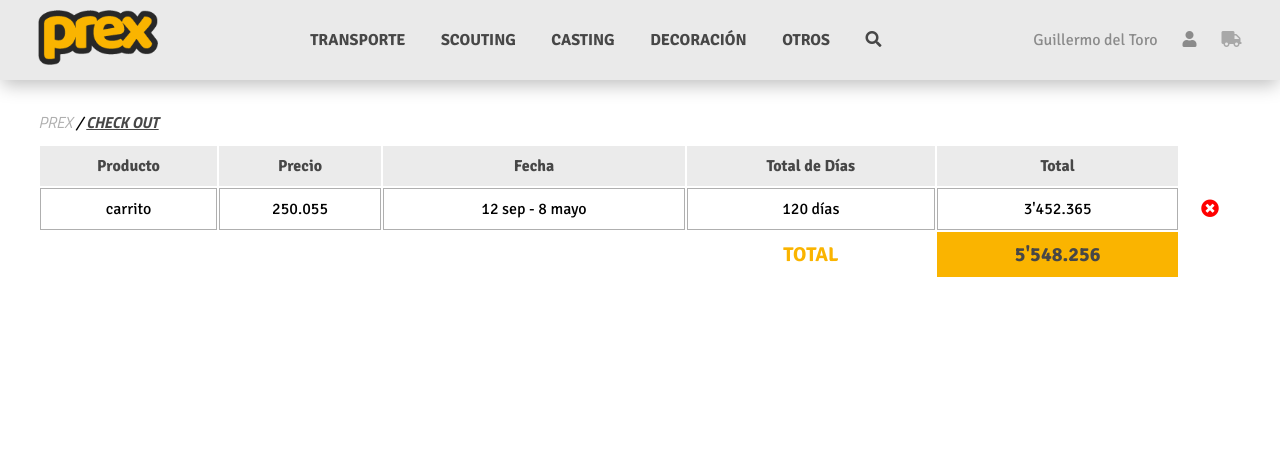
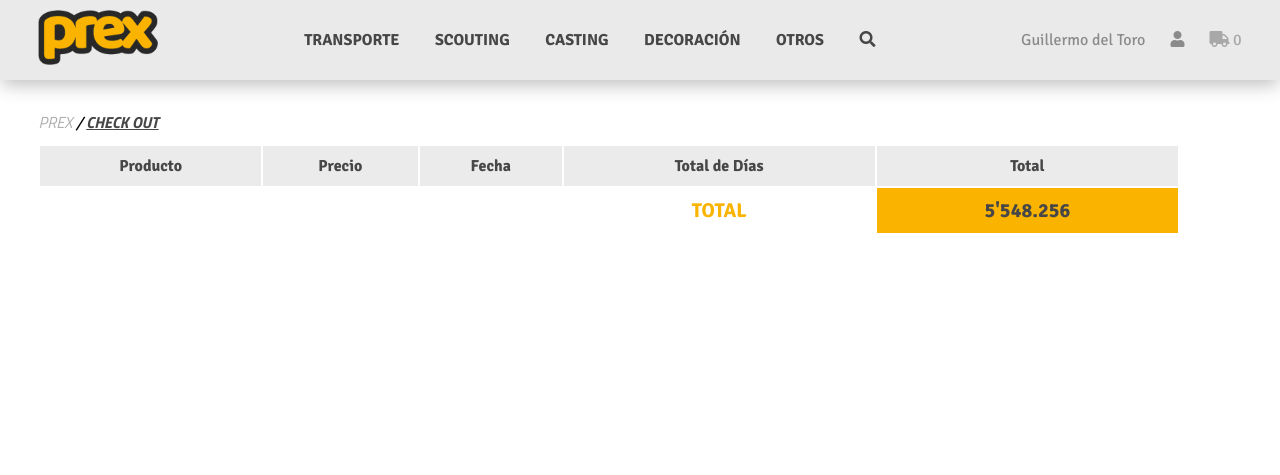
Before and after one commit to BurbanoJaime/TallerDosWeb, a Node server app: page /checkout in a window 1280 px wide. Shown: the top 475 px of the page. Run offline with Node 20, Linux system fonts and the light colour scheme; lists and menus that the app fills with data are empty; some libraries are stand-ins or nearby versions.

Commit message:
Intento de chech out

```diff
--- a/index.js
+++ b/index.js
@@ -21,7 +21,7 @@ MongoClient.connect('mongodb://localhost:27017', function (err, client) {
     db = client.db('TallerDos');
 
     // Iniciar servidor
-    app.listen(5000);
+    app.listen(5000 );
 });
 
 
--- a/package.json
+++ b/package.json
@@ -9,8 +9,6 @@
   "author": "",
   "license": "ISC",
   "dependencies": {
-    "animate.css": "^3.6.1",
-    "balloon-css": "^0.5.0",
     "consolidate": "^0.15.1",
     "express": "^4.16.3",
     "handlebars": "^4.0.11",
--- a/views/checkout.hbs
+++ b/views/checkout.hbs
@@ -90,6 +90,8 @@
                 <div class="dropdown buscadoor">
                     <button class="dropbtn">
                         <i class="fas fa-search"></i>
+
+
                     </button>
                     <!-- <input type="text" name="info" class "info" placeholder="Buscador">
                         </input>-->
@@ -105,6 +107,7 @@
                 <div>
                     <a href="/checkout">
                         <i class="fas fa-truck"></i>
+                        <span class="carrito">0</span>
                     </a>
                 </div>
             </div>
@@ -125,7 +128,7 @@
 
 
         <section class="checkout">
-        <table>
+            <table class="lista">
                 <tr>
                     <th>Producto</th>
                     <th>Precio</th>
@@ -135,14 +138,14 @@
                     <th></th>
                 </tr>
 
-            <tr>
+                <!--<tr>
                 <td>carrito</td>
                 <td>250.055</td>
-                <td>12 sep - 8 mayo</td>
+                <td>12 Set - 20 Sep</td>
                 <td> 120 días</td>
                 <td>3'452.365</td>
                 <td><i class="fas fa-times-circle" title="Eliminar"></i></td>
-            </tr>
+            </tr>-->
 
                 <tr class="total">
                     <th colspan="3"></th>
@@ -225,7 +228,8 @@
         </div>
 
     </footer>
-
+    <script src="/js/cliente.js"></script>
+    <script src="/js/checkout.js"></script>
 </body>
 
 </html>
--- a/views/det_prod.hbs
+++ b/views/det_prod.hbs
@@ -109,7 +109,7 @@
                 </div>
                 <div>
                     <a href="/checkout">
-                        <i class="fas fa-truck"></i>
+                        <i class="fas fa-truck"></i><span class="carrito">0</span>
                     </a>
                 </div>
             </div>
@@ -253,7 +253,7 @@
                         <a href='{{carro.fichatec}}' download="Ficha Técnica - {{carro.marca}}{{carro.modelo}}">Descargar ficha técnica</a>
                     </div>
                     <div>
-                        <a href=""> Agregar a la lista de alquiler</a>
+                        <button class="agregar"> Agregar a la lista de alquiler</button>
                     </div>
                 </article>
             </article>
@@ -356,6 +356,8 @@
 
             });
     </script>
+    <script src="/js/cliente.js"></script>
+    <script src="/js/DB_Checkout.js"></script>
 
 </body>
 
--- a/views/error.hbs
+++ b/views/error.hbs
@@ -13,7 +13,7 @@
     <!-- Font Awesome -->
     <link rel="stylesheet" href="https://use.fontawesome.com/releases/v5.0.8/css/all.css" integrity="sha384-3AB7yXWz4OeoZcPbieVW64vVXEwADiYyAEhwilzWsLw+9FgqpyjjStpPnpBO8o8S"
         crossorigin="anonymous">
-  <link  rel = " stylesheet "  href = " animate.min.css ">
+    <link rel=" stylesheet " href=" animate.min.css ">
 
     <!-- Titulo -->
     <title>Prex </title>
@@ -101,7 +101,7 @@
                     <p>Guillermo del Toro</p>
                 </div>
                 <div>
-                    <i class="fas fa-user"></i>
+                        <i class="fas fa-truck"></i><span class="carrito">0</span>
                 </div>
                 <div>
                     <a href="/checkout">
@@ -200,6 +200,8 @@
         </div>
 
     </footer>
+    <script src="/js/cliente.js"></script>
+
 </body>
 
 </html>
--- a/views/index.hbs
+++ b/views/index.hbs
@@ -105,7 +105,7 @@
                 </div>
                 <div>
                     <a href="/checkout">
-                        <i class="fas fa-truck"></i>
+                        <i class="fas fa-truck"></i><span class="carrito">0</span>
                     </a>
                 </div>
             </div>
@@ -189,8 +189,9 @@
         </div>
 
     </footer>
-    <script src="main.js"></script>
     <script src="/js/banner.js"></script>
+    <script src="/js/cliente.js"></script>
+
 </body>
 
 </html>
```
Also changed, not shown: views/transporte_Carros.hbs (+4 -3 lines), public/js/carritos.js (deleted). Lines whose indentation alone changed are shown as unchanged.
